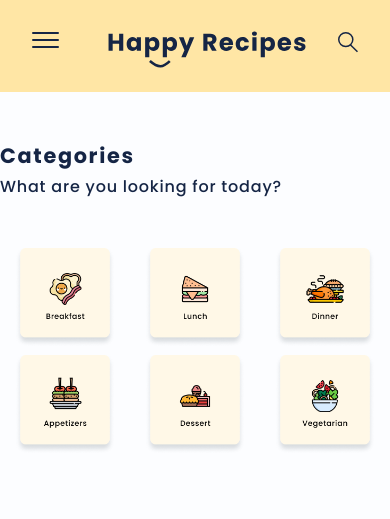
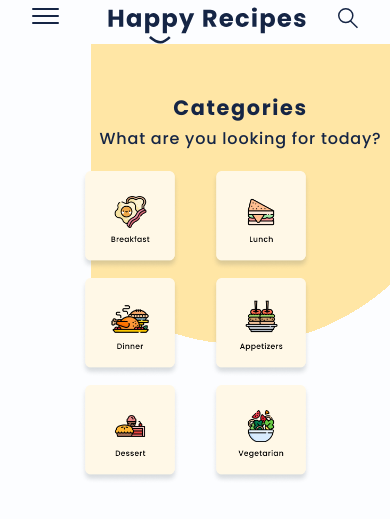
Before and after one commit to molynatep/idm232-mpt54, a PHP site: page /categories.html in a window 390 px wide. Shown: the top 519 px of the page. Run offline with PHP 8.4, Linux system fonts and the light colour scheme.

Commit message:
fixed - categories

```diff
--- a/categories.html
+++ b/categories.html
@@ -12,33 +12,16 @@
    <link href="https://fonts.googleapis.com/css2?family=Poppins:ital,wght@0,500;0,600;0,700;1,500;1,600;1,700&display=swap" rel="stylesheet">
 </head>
 <body>
-   <header class="nav-categories">
    <nav role="navigation">
       <div id="menuToggle">
-           <!--
-           A fake / hidden checkbox is used as click reciever,
-           so you can use the :checked selector on it.
-           -->
          <input type="checkbox" />
-
-           <!--
-           Some spans to act as a hamburger.
-
-           They are acting like a real hamburger,
-           not that McDonalds stuff.
-           -->
          <span></span>
          <span></span>
          <span></span>
-
-           <!--
-           Too bad the menu has to be inside of the button
-           but hey, it's pure CSS magic.
-           -->
          <ul id="menu">
             <a href="index.html"><li>Home</li></a>
             <a href="categories.html"><li>Categories</li></a>
-             <a href="#"><li>Search</li></a>
+            <a href="search.html"><li>Search</li></a>
             <a href="#"><li>Admin</li></a>
          </ul>
       </div>
@@ -49,10 +32,12 @@
          <img src="imgs/logo.svg" alt="logo">
       </div>
    </nav>
+   <div class="center">
+      <div class="hero">
    <h1>Categories</h1>
    <h2>What are you looking for today?</h2>
-   <div class="ramenpic">
-      <picture>
+   </div>
+   </div>
       <div class="grid2">
          <div>
          <img src="imgs/breakfast.png" alt="chicken">
@@ -73,8 +58,6 @@
             <img src="imgs/vegetarian.png" alt="chicken">
          </div>
          </div>
-      </picture>
-   </div>
 </header>
 </body>
 </html>
--- a/css/stylesheet.css
+++ b/css/stylesheet.css
@@ -1,3 +1,4 @@
+
 html {
   -webkit-text-size-adjust: 100%; /* Prevent font scaling in landscape while allowing user zoom */
   box-sizing: border-box;
@@ -14,6 +15,7 @@ html {
    background-color: #FCFDFF;
  }
 
+    font-family: 'Poppins',sans-serif;
  /*NAVIGATION BAR*/
 
  nav {
@@ -101,7 +103,19 @@ html {
    display: grid;
    justify-items: center;
    margin-top: 3rem;
+ }
+
+ .grid {
   grid-template-columns: repeat(auto-fit, minmax(300px, 1fr));
+ }
+
+ .grid2 {
+   margin-top: -20rem;
+   padding: 0 10rem 0;
+   grid-template-columns: repeat(auto-fit, minmax(180px, 1fr));
+ }
+ div.grid2>div>img {
+   width:120px;
  }
 
  /*HAMBURGER*/
@@ -306,6 +320,14 @@ html {
  height: 2px;
  margin-bottom: 5px;
 }
+div.grid2>div>img {
+  width:100px;
+}
+.grid2 {
+  grid-template-columns: repeat(auto-fit, minmax(100px, 1fr));
+  padding: 0 4rem 0;
+}
+}
 
  @media screen and (max-width: 500px) {
    picture>img{
@@ -323,4 +345,8 @@ html {
    .center {
      height: 350px;
    }
+   .grid2 {
+    grid-template-columns: repeat(auto-fit, minmax(100px, 1fr));
+    margin-top: -14rem;
   }
+ }
```
Also changed, not shown: index.html (indentation only). Lines whose indentation alone changed are shown as unchanged.
